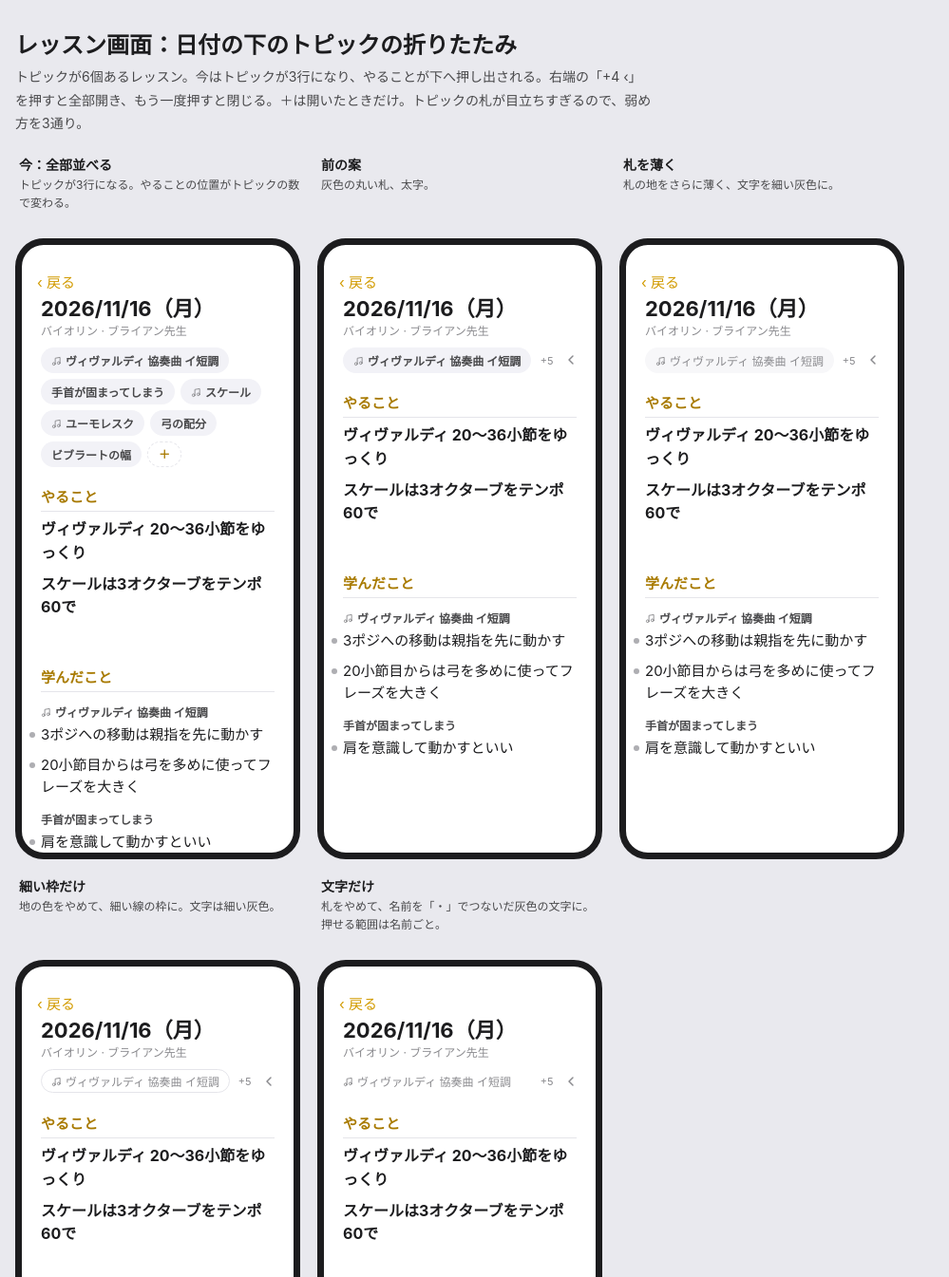
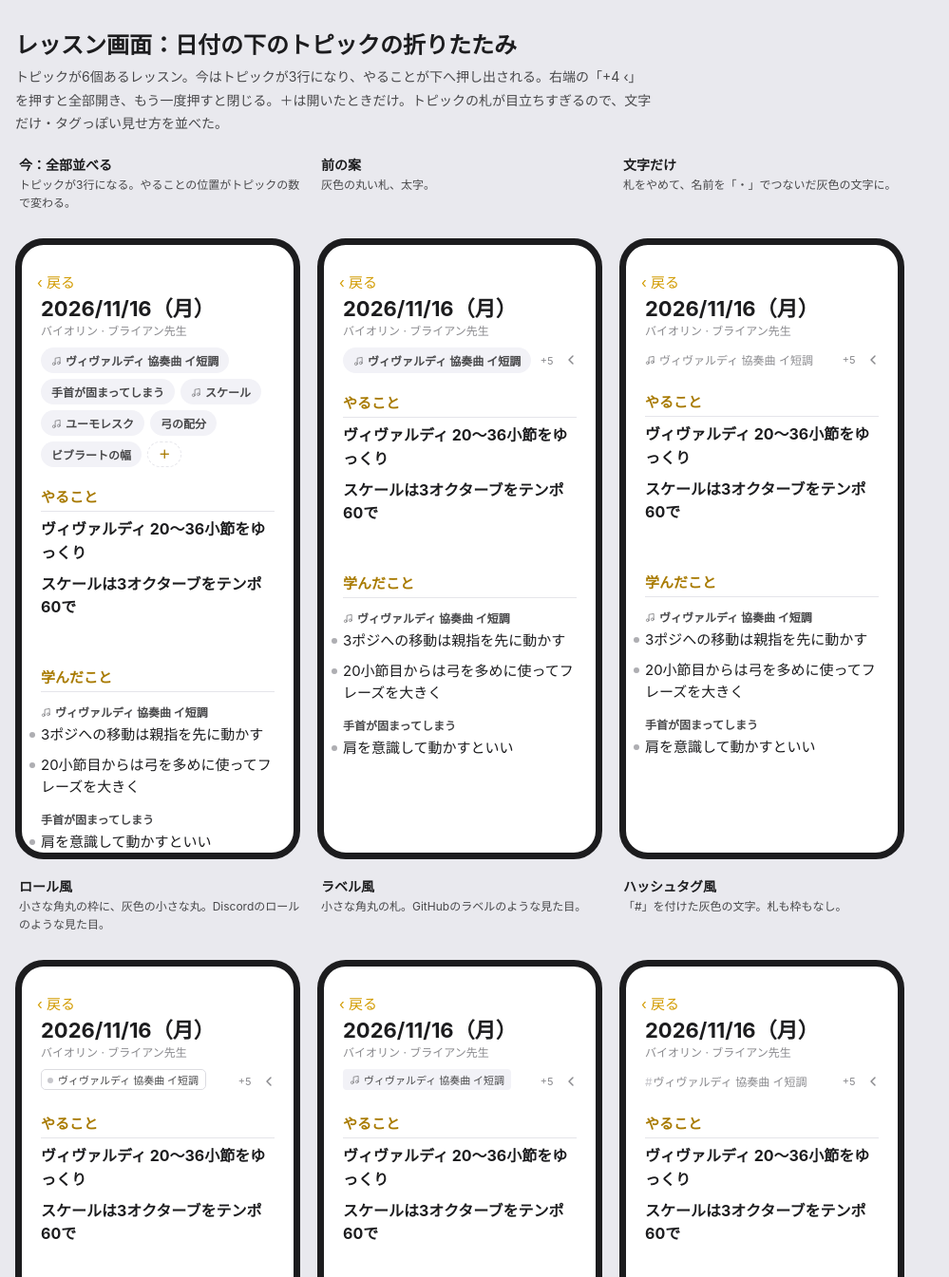
Before and after one commit to sion-neko/LessonManage, a plain HTML site: page design/prototypes/topic-fold-variants.html in a window 1280 px wide. Shown: the top 1345 px of the page at 95% size, without its empty margins (0-999 px from the left). Drawn offline with Linux system fonts and the light colour scheme.

Commit message:
見比べページ：トピックをロール風・ラベル風・ハッシュタグ風で見せる案を足す（#6）
Co-Authored-By: Claude Opus 5.5 <noreply@anthropic.com>

```diff
--- a/design/prototypes/topic-fold-variants.html
+++ b/design/prototypes/topic-fold-variants.html
@@ -65,12 +65,24 @@ ul { list-style: none; margin: 0; padding: 0; }
 .c3 .fold .tp:not(.add) { background: transparent; font-weight: 400; color: var(--muted); padding: 4px 0; }
 .c3 .fold .tp:not(.add) + .tp:not(.add)::before { content: "・"; color: #c7c7cc; padding: 0 2px; }
 .c3 .fold .tp.add { margin-left: 8px; }
+/* タグっぽく：小さく、角を少しだけ丸めた札 */
+.g1 .fold .tps { gap: 4px; }
+.g1 .fold .tp:not(.add) { font-size: 11px; font-weight: 500; color: var(--sub); background: transparent; border: 1px solid #dcdce1; border-radius: 5px; padding: 2px 7px 2px 6px; }
+.g1 .fold .tp:not(.add)::before { content: ""; display: inline-block; width: 6px; height: 6px; border-radius: 50%; background: #c7c7cc; margin-right: 5px; vertical-align: 1px; }
+.g1 .fold .tp:not(.add) .ni { display: none; }
+.g2 .fold .tps { gap: 4px; }
+.g2 .fold .tp:not(.add) { font-size: 11px; font-weight: 500; color: var(--sub); background: var(--soft); border-radius: 4px; padding: 3px 7px; }
+.g3 .fold .tps { gap: 10px; }
+.g3 .fold .tp:not(.add) { font-size: 12px; font-weight: 400; color: var(--muted); background: transparent; padding: 4px 0; }
+.g3 .fold .tp:not(.add)::before { content: "#"; color: #c7c7cc; margin-right: 1px; }
+.g3 .fold .tp:not(.add) .ni { display: none; }
+.g1 .fold .tp.add, .g2 .fold .tp.add, .g3 .fold .tp.add { font-size: 11px; border-radius: 5px; padding: 1px 8px; }
 .hint { position: absolute; left: 0; right: 0; bottom: 14px; text-align: center; font-size: 11px; color: var(--muted); }
 </style>
 
 <div class="wrap">
 <h1>レッスン画面：日付の下のトピックの折りたたみ</h1>
-<p class="lead">トピックが6個あるレッスン。今はトピックが3行になり、やることが下へ押し出される。右端の「+4 ‹」を押すと全部開き、もう一度押すと閉じる。＋は開いたときだけ。トピックの札が目立ちすぎるので、弱め方を3通り。</p>
+<p class="lead">トピックが6個あるレッスン。今はトピックが3行になり、やることが下へ押し出される。右端の「+4 ‹」を押すと全部開き、もう一度押すと閉じる。＋は開いたときだけ。トピックの札が目立ちすぎるので、文字だけ・タグっぽい見せ方を並べた。</p>
 <div class="phones" id="ps"></div>
 </div>
 
@@ -92,9 +104,10 @@ const left = '<svg viewBox="0 0 24 24" width="16" height="16" fill="none" stroke
 const V = [
   ['今：全部並べる', 'トピックが3行になる。やることの位置がトピックの数で変わる。', null, false],
   ['前の案', '灰色の丸い札、太字。', 'open', true, ''],
-  ['札を薄く', '札の地をさらに薄く、文字を細い灰色に。', 'open', true, 'c1'],
-  ['細い枠だけ', '地の色をやめて、細い線の枠に。文字は細い灰色。', 'open', true, 'c2'],
-  ['文字だけ', '札をやめて、名前を「・」でつないだ灰色の文字に。押せる範囲は名前ごと。', 'open', true, 'c3'],
+  ['文字だけ', '札をやめて、名前を「・」でつないだ灰色の文字に。', 'open', true, 'c3'],
+  ['ロール風', '小さな角丸の枠に、灰色の小さな丸。Discordのロールのような見た目。', 'open', true, 'g1'],
+  ['ラベル風', '小さな角丸の札。GitHubのラベルのような見た目。', 'open', true, 'g2'],
+  ['ハッシュタグ風', '「#」を付けた灰色の文字。札も枠もなし。', 'open', true, 'g3'],
 ];
 function topics(v, open) {
   if (!v[2]) return '<div class="tps">' + TOP.map(chip).join('') + add + '</div>';
```
